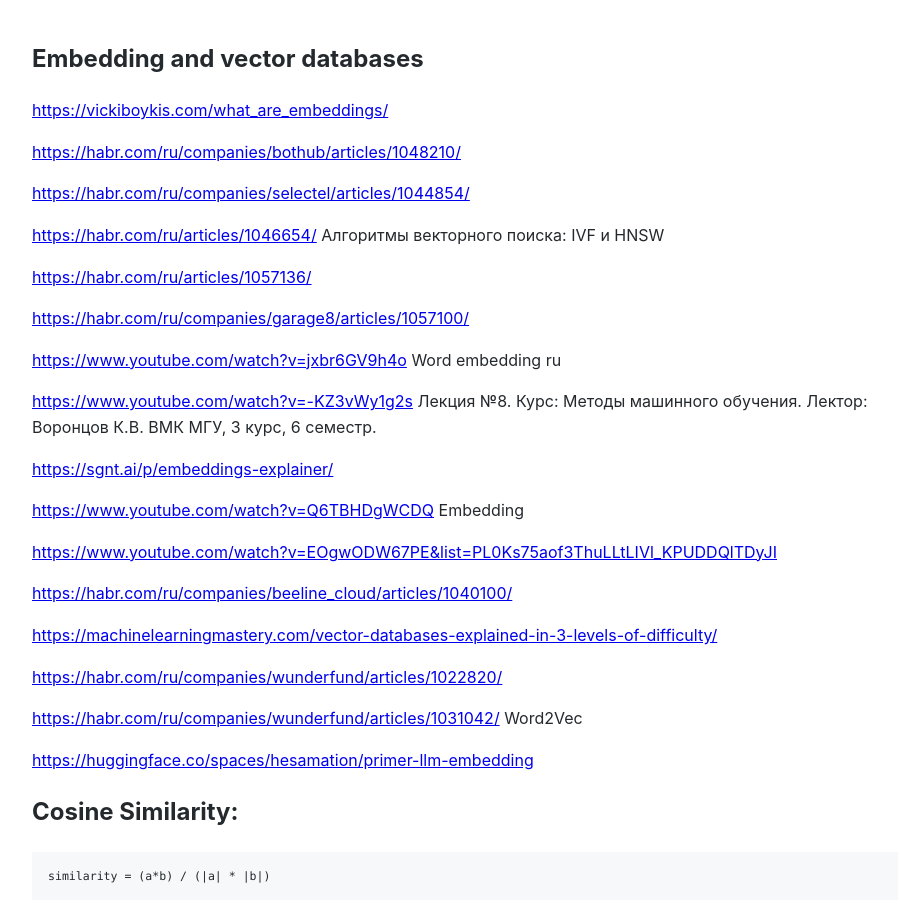
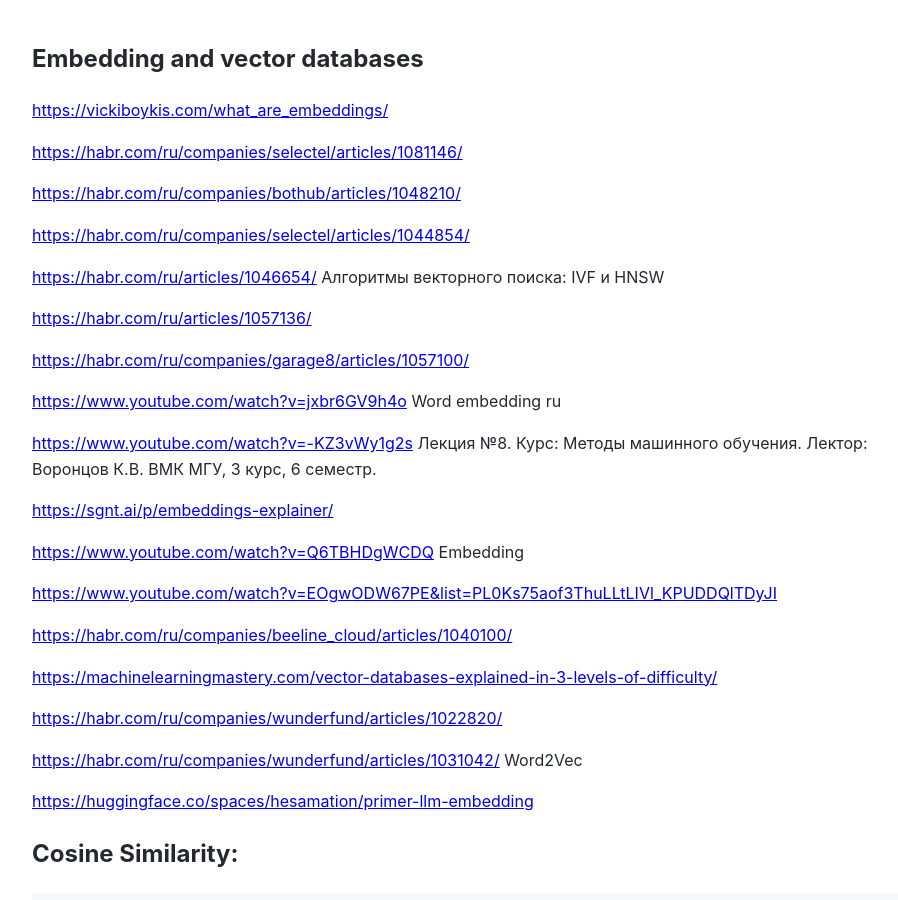
Before and after one commit to Michael-Lubinsky/michael-lubinsky.github.com, a Jekyll site: the page built from vector_db/vector_db.md, in a window 1280 px wide and 900 px high. Shown: the whole window, without its empty margins (158-1056 px from the left). Built offline with Jekyll 4.4.1, drawn with Linux system fonts in a browser that asks for light colours; our own code applies the rules of GitHub Pages for plain Markdown files.

Commit message:
Update vector_db.md

```diff
--- a/vector_db/vector_db.md
+++ b/vector_db/vector_db.md
@@ -1,6 +1,8 @@
 ## Embedding and vector databases
 
 <https://vickiboykis.com/what_are_embeddings/>
+
+<https://habr.com/ru/companies/selectel/articles/1081146/>
 
 <https://habr.com/ru/companies/bothub/articles/1048210/>
 
```
